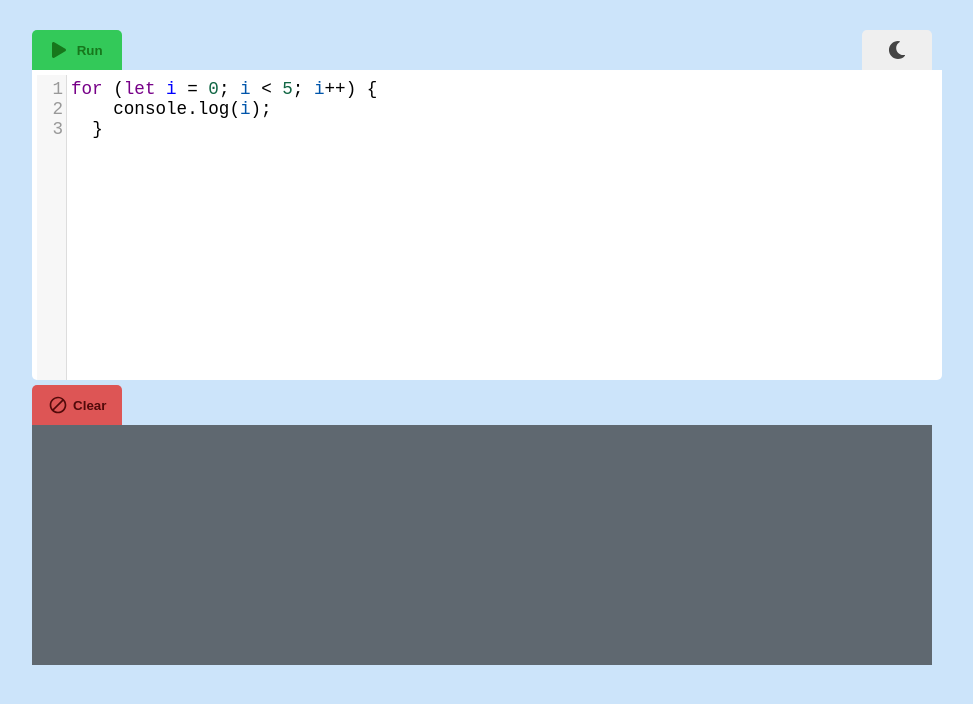
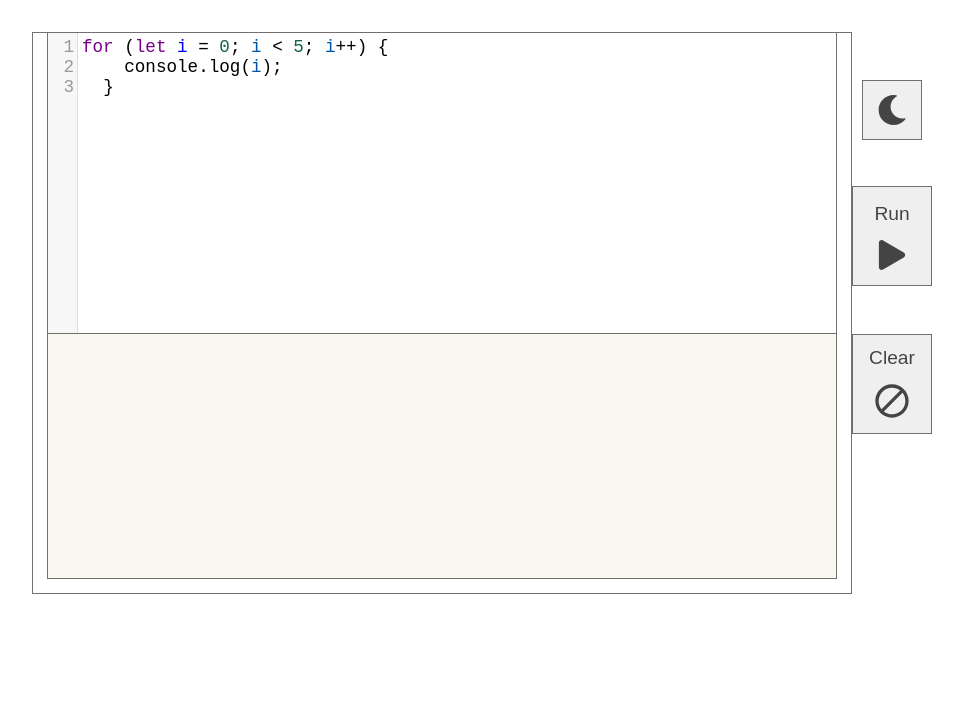
Before and after one commit to dwainejade/js-console, a React (Create React App) app: page / in a window 1280 px wide. Shown: the top 704 px of the page, without its empty margins (158-1131 px from the left). Built offline with nearby package versions, Linux system fonts and the light colour scheme.

Commit message:
styling changes redesigning app based on new wireframes

```diff
--- a/src/App.js
+++ b/src/App.js
@@ -1,5 +1,5 @@
 import React, { useState, useRef, useEffect } from "react";
-import "./styles.css";
+import "./styles.scss";
 import "codemirror/keymap/sublime";
 import "codemirror/lib/codemirror.css";
 import "codemirror/theme/material.css";
@@ -40,18 +40,16 @@ export default function App() {
 
   useEffect(() => {
     listEnd.current.scrollIntoView({
-      behavior: "smooth",
-      block: "end",
-      inline: "nearest"
+      behavior: "smooth"
     });
   }, [output]);
 
   function handleOutput(code) {
     try {
       let result = JSON.stringify(eval(code));
-      if (result === undefined) {
-        result = "no return";
-      }
+      // if (result === undefined) {
+      //   result = "";
+      // }
       if (console.logs) {
         setOutput(output.concat(console.logs, result));
       } else {
@@ -76,23 +74,8 @@ export default function App() {
 
   return (
     <div className={`app fade-in  ${theme.body}`}>
-      <div className="container">
+      <div className="editor-container">
         <div className="editor">
-          <div className="editor-header fade-in">
-            <button className="btn run-btn" onClick={() => handleOutput(code)}>
-              <FaPlay size={16} /> Run
-            </button>
-            <button
-              className={`btn theme-btn ${theme.body}`}
-              onClick={() => handleTheme()}
-            >
-              {theme.editor === "default" ? (
-                <FaMoon className="theme-icon light" size={18} />
-              ) : (
-                <FaSun className="theme-icon dark" size={18} />
-              )}
-            </button>
-          </div>
           <ControlledEditor
             onBeforeChange={handleInput}
             value={String(code)}
@@ -106,14 +89,36 @@ export default function App() {
             }}
           />
         </div>
-        <button className="btn clear-btn" onClick={() => clearConsole()}>
-          <MdDoNotDisturbAlt size={20} /> Clear
-        </button>
-        <div className={`console ${theme.console}`}>
-          {output.map((l, key = l.id) => (
-            <div className="cnsl-line">{l}</div>
-          ))}
-          <div ref={listEnd}></div>
+        <div className="button-container">
+          <button
+            className={`btn theme-btn ${theme.body}`}
+            onClick={() => handleTheme()}
+          >
+            {theme.editor === "default" ? (
+              <FaMoon className="theme-icon light" size={30} />
+            ) : (
+              <FaSun className="theme-icon dark" size={30} />
+            )}
+          </button>
+          <button className="btn run-btn" onClick={() => handleOutput(code)}>
+            Run <FaPlay size={30} />
+          </button>
+        </div>
+      </div>
+
+      <div className="bottom-container">
+        <div className="console-wrapper">
+          <div className={`console ${theme.console}`}>
+            {output.map((l) => (
+              <div className="cnsl-line">{l}</div>
+            ))}
+            <div ref={listEnd}></div>
+          </div>
+        </div>
+        <div className="button-container">
+          <button className="btn clear-btn" onClick={() => clearConsole()}>
+            Clear <MdDoNotDisturbAlt size={40} />
+          </button>
         </div>
       </div>
     </div>
--- a/src/styles.css
+++ b/src/styles.scss
@@ -1,17 +1,22 @@
+// Variables
+$border:#707070 solid 1px;
+
+
 body {
   -moz-box-sizing: border-box;
   -webkit-box-sizing: border-box;
   box-sizing: border-box;
   margin: 0;
   padding: 0;
-  overflow: auto;
+  // overflow: auto;
 }
+
 
 .app {
   height: 100vh;
 }
 .app.light {
-  background-color: rgb(204, 228, 250);
+  // background-color: rgb(204, 228, 250);
   transition: background-color 0.4s linear;
 }
 .app.dark {
@@ -19,87 +24,112 @@ body {
   transition: background-color 0.4s linear;
 }
 
-.container {
+.editor-container {
+  display: flex;
+  max-width: 900px;
+  justify-content: center;
+  align-items: center;
   margin: auto;
-  max-width: 900px;
-  padding: 10px;
+  padding-top: 2rem;
+
+  .editor {
+    width: 100%;
+    border: $border;
+    border-bottom: 0;
+
+    .CodeMirror {
+      font-size: 1.1rem;
+      // font-family: "Roboto", sans-serif;
+      margin: 0 14px 0 14px;
+      border: $border;
+      border-top: 0;
+    }
   }
 
-.editor {
-  margin-top: 20px;
-  margin-bottom: 5px;
+  .button-container{
+    display: flex;
+    flex-direction: column;
+    justify-content: space-evenly;
+    align-items: center;
+    height: 300px;
+
+    .theme-btn{
+      width: 60px;
+      height: 60px;
     }
-
-.editor-header {
-  display: flex;
-  flex-direction: row;
-  justify-content: space-between;
-  height: 40px;
+  }
 }
 
 .btn {
   display: flex;
+  flex-direction: column;
   justify-content: space-evenly;
   align-items: center;
-  width: 90px;
-  padding: 10px;
-  border-radius: 5px 5px 0 0;
+  width: 80px;
+  height: 100px;
   -moz-transition: all 0.2s ease-in;
   -o-transition: all 0.2s ease-in;
   -webkit-transition: all 0.2s ease-in;
   transition: all 0.2s ease-in;
-  border: none;
-  font-weight: 600;
+  font-size: 1.2rem;
   cursor: pointer;
   color: #444;
+  border: $border;
 }
 
+
+
 .run-btn {
-  background: rgb(51, 201, 89);
-  color: rgb(23, 119, 28);
 }
 .run-btn:hover {
-  background: rgb(37, 138, 42);
-  color: white;
 }
 .theme-btn {
-  width: 70px;
 }
 .theme-btn:hover {
   background: #555;
   color: white;
 }
 .clear-btn {
-  background: rgb(221, 85, 85);
-  color: rgb(82, 10, 10);
 }
 .clear-btn:hover {
   background: rgb(199, 46, 46);
   color: white;
 }
 
-.CodeMirror {
-  font-size: 1.1rem;
-  padding: 5px;
-  border-radius: 0 0px 5px 5px;
+
+
+.bottom-container {
+  display: flex;
+  max-width: 900px;
+  margin: auto;
+
+  .console-wrapper{
     width: 100%;
-  overflow-y: auto;
-  font-family: "Roboto", sans-serif;
-  font-weight: 400;
-}
+    padding: 0 14px 14px 14px;
+    border: $border;
+    border-top: 0;
 
     .console {
       display: flex;
       flex-direction: column;
+      border: $border;
+      border-top: 0;
       height: 240px;
       overflow: scroll;
-  padding-left: 14px;
-  color: white;
+      padding: 2px 14px 2px 8px;
+      // color: white;
       font-family: "Roboto", sans-serif;
     }
+  }
+
+  .btn{
+
+  }
+}
+
 
 .console.light {
-  background: rgb(95, 104, 112);
+  background: rgb(248, 248, 240);
   transition: background-color 0.8s linear;
 }
 .console.dark {
```
Lines whose indentation alone changed are shown as unchanged.
